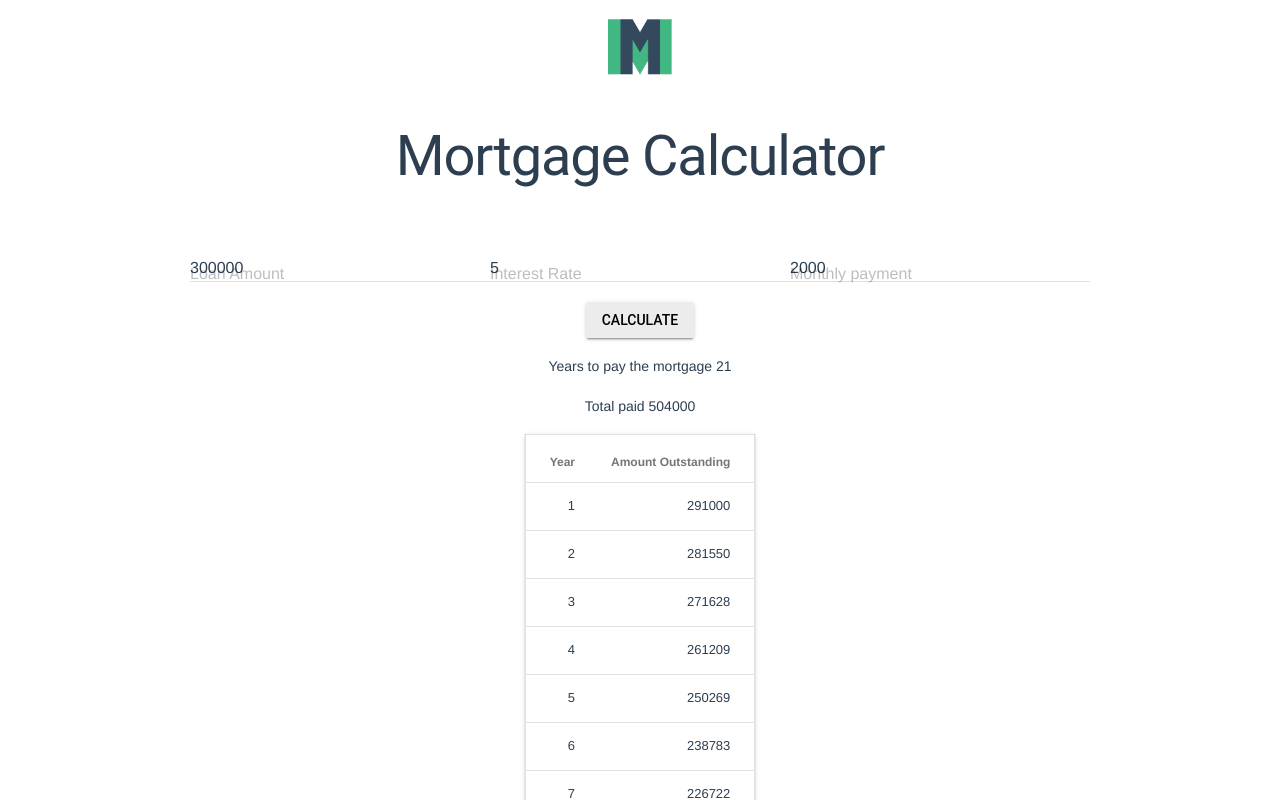
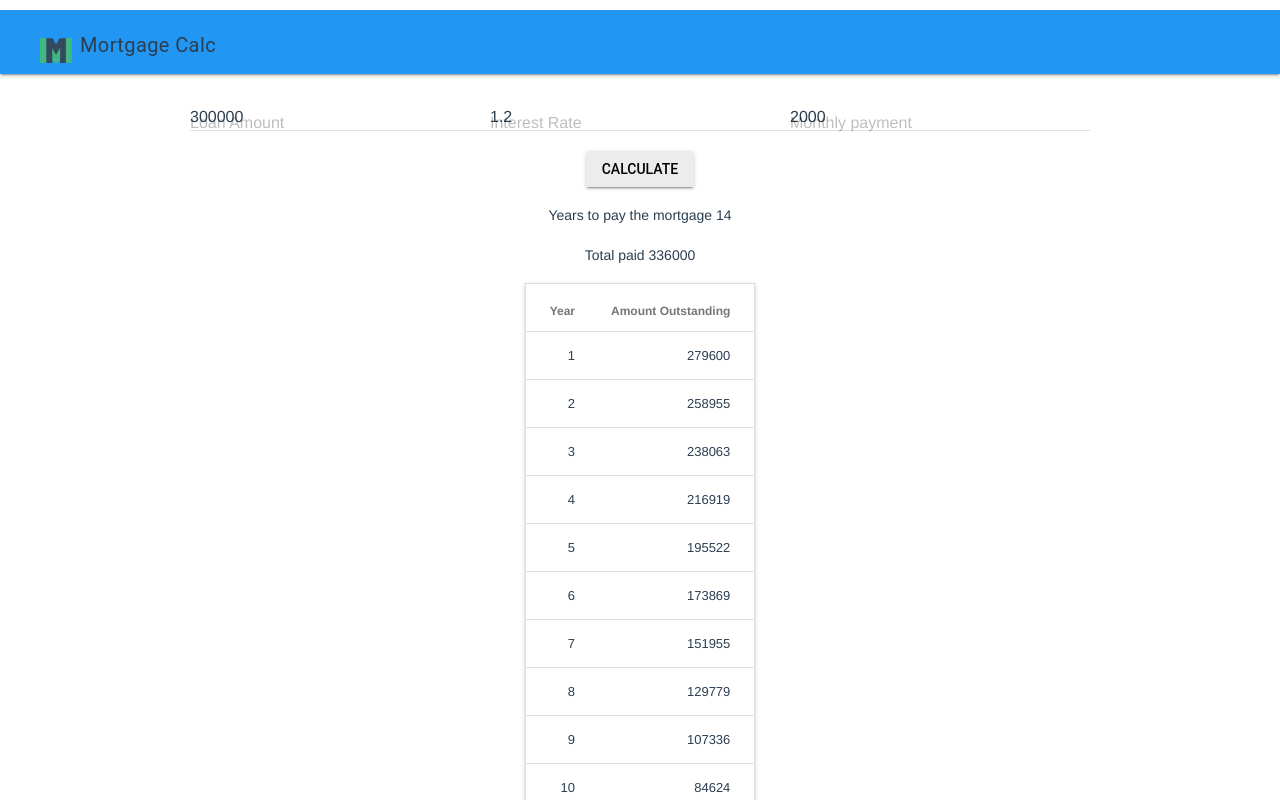
Before and after one commit to dasbrid/mortgagecalc, a Vue app: page / in a window 1280 px wide. Shown: the top 800 px of the page. Built offline with nearby package versions, Linux system fonts and the light colour scheme.

Commit message:
added material design title bar

```diff
--- a/src/App.vue
+++ b/src/App.vue
@@ -1,22 +1,23 @@
 <template>
-  <div id="app">
-    <div>
-      <img alt="Mortgage Calc" title="v1.7" src="./assets/logo.png" width="64" >
-      <div v-if="updateExists">
-      <!-- Colored icon button -->
-      <button  @click="refreshApp()" class="mdl-button mdl-js-button mdl-button--icon mdl-button--colored">
-        <i class="material-icons">refresh</i>
-      </button> New version available! Click to update
-      </div>
-      <div v-if="installPossible">
-      <!-- Colored icon button -->
-      <button  @click="installer()" class="mdl-button mdl-js-button mdl-button--icon mdl-button--colored">
-        <i class="material-icons">add_circle</i>
-      </button> Install this app
-      </div>
+  <div  class="mdl-layout mdl-js-layout mdl-layout--fixed-header">
+  <header class="mdl-layout__header">
+    <div class="mdl-layout-icon">
+        <img alt="Mortgage Calc" title="v1.8" src="./assets/logo.png" height="32px" >
     </div>
-    <HelloWorld/>
+    <div class="mdl-layout__header-row">
+      <span class="mdl-layout__title">Mortgage Calc</span>
+      <div class="mdl-layout-spacer"></div>
+      <nav class="mdl-navigation">
+        <a div v-if="installPossible" class="mdl-navigation__link" @click="installer()" href="#">Install</a>
+        <a div v-if="updateExists" class="mdl-navigation__link" @click="refreshApp()" href="#">Update</a>
+      </nav>
+    </div>
+  </header>
+  <main class="mdl-layout__content">
+  <HelloWorld/>
+  </main>
   </div>
+
 </template>
 
 <script>
@@ -105,4 +106,7 @@ export default {
   color: #2c3e50;
   margin-top: 5px;
 }
+.mdl-layout__header{
+    overflow: visible;
+}
 </style>
--- a/src/components/HelloWorld.vue
+++ b/src/components/HelloWorld.vue
@@ -1,7 +1,5 @@
 <template>
   <div class="hello">
-    <h1>Mortgage Calculator</h1>
-
     <div class="mdl-textfield mdl-js-textfield mdl-textfield--floating-label">
       <input v-model="loanAmount" class="mdl-textfield__input" type="text" pattern="-?[0-9]*(\.[0-9]+)?" required id="sample4">
       <label class="mdl-textfield__label" for="sample4">Loan Amount</label>
@@ -55,7 +53,7 @@ export default {
   data() {
     return {
       loanAmount: 300000,
-      interestRate: 5,
+      interestRate: 1.2,
       monthlyPayment: 2000,
       amounts:[],
       yearsToPay: -1,
```
